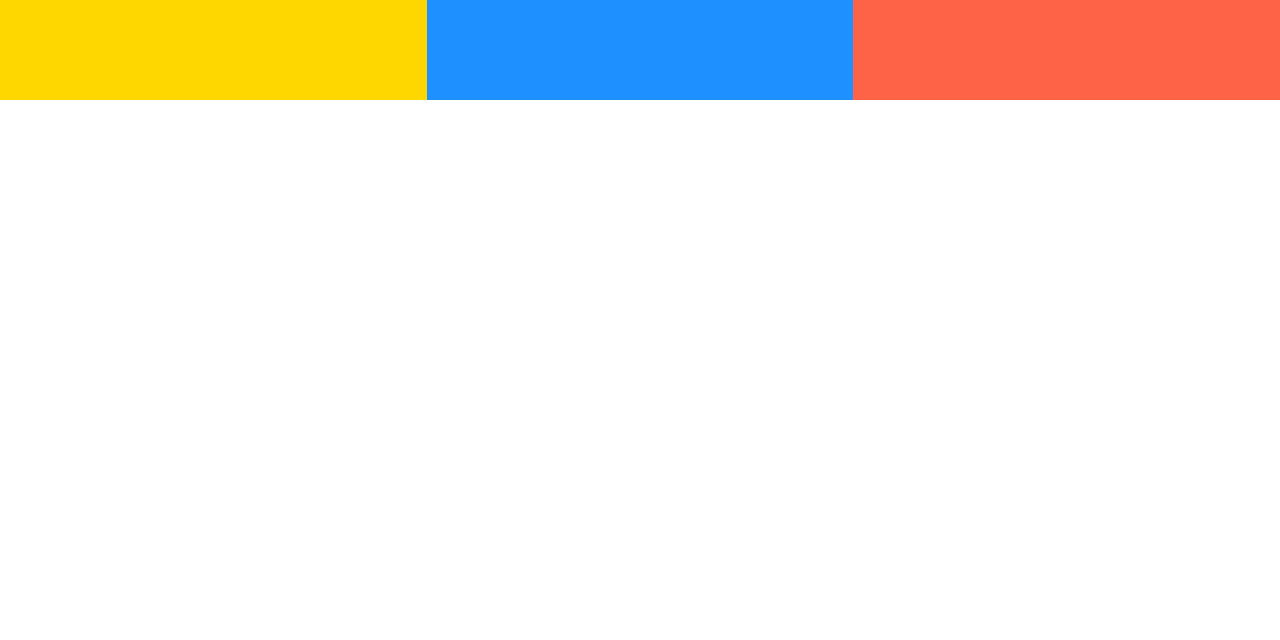
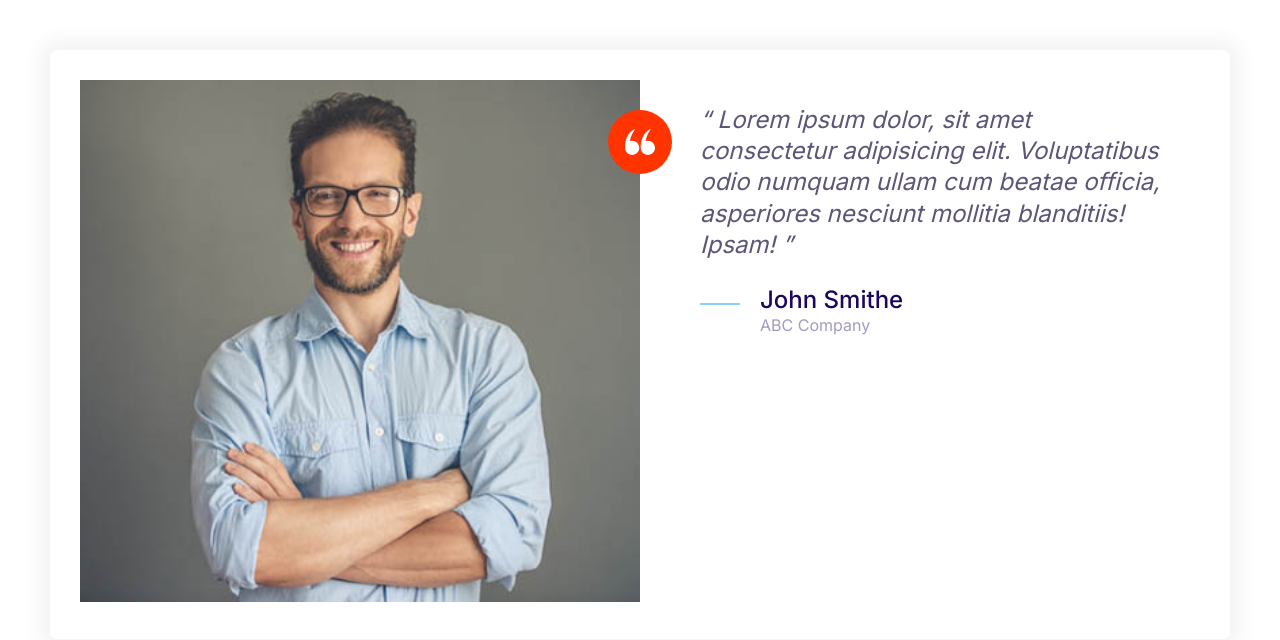
Before and after one commit to gootibi/Gootibi, a plain HTML site: page index.html in a window 1280 px wide. Drawn offline with Linux system fonts and the light colour scheme.

Commit message:
Build the testimonial component.

```diff
--- a/css/styles.css
+++ b/css/styles.css
@@ -167,8 +167,17 @@ a {
     height: 40px;
 }
 
+.icon--small {
+    width: 30px;
+    height: 30px;
+}
+
 .icon--primary {
     fill: var(--color-primary);
+}
+
+.icon--white {
+    fill: #fff;
 }
 
 .icon-container {
@@ -179,6 +188,10 @@ a {
     display: inline-flex;
     justify-content: center;
     align-items: center;
+}
+
+.icon-container--accent {
+    background: var(--color-accent);
 }
 
 /* Buttons */
@@ -449,3 +462,34 @@ a {
         grid-template-columns: repeat(3, 1fr);
     }
 }
+
+/* Testimonials */
+.testimonial {
+    padding: 3rem;
+}
+
+.testimonial__image {
+    position: relative;
+}
+
+.testimonial__image>img {
+    width: 100%;
+}
+
+.testimonial__image>.icon-container {
+    position: absolute;
+    top: 3rem;
+    right: -32px;
+}
+
+@media screen and (min-width: 767px) {
+
+    .testimonial .quote,
+    .testimonial .quote__author {
+        font-size: 2.4rem;
+    }
+
+    .testimonial .quote {
+        margin-left: 6rem;
+    }
+}
--- a/index.html
+++ b/index.html
@@ -12,11 +12,39 @@
     <link rel="stylesheet" href="css/styles.css">
 </head>
 
-<body>
-    <div class="grid grid--1x3">
-        <div style="height: 100px; background: gold;"></div>
-        <div style="height: 100px; background: dodgerblue;"></div>
-        <div style="height: 100px; background: tomato;"></div>
+<body style="padding: 5rem;">
+    <div class="card testimonial">
+        <div class="grid grid--1x2">
+            <div class="testimonial__image">
+                <img src="images/testimonial.jpg" alt="A happy, smiling customer" />
+                <span class="icon-container icon-container--accent">
+                    <svg class="icon icon--white icon--small">
+                        <use xlink:href="images/sprite.svg#quotes"></use>
+                    </svg>
+                </span>
+            </div>
+            <blockquote class="quote">
+                <p class="quote__text">
+                    Lorem ipsum dolor, sit amet consectetur adipisicing elit. Voluptatibus odio numquam ullam cum beatae
+                    officia, asperiores nesciunt mollitia blanditiis! Ipsam!
+                </p>
+                <footer>
+                    <div class="media">
+                        <div class="media__image">
+                            <svg class="icon icon--primary quote__line">
+                                <use xlink:href="images/sprite.svg#line"></use>
+                            </svg>
+                        </div>
+                        <div class="media__body">
+                            <h3 class="media__title quote__author">John Smithe</h3>
+                            <p class="quote__organization">
+                                ABC Company
+                            </p>
+                        </div>
+                    </div>
+                </footer>
+            </blockquote>
+        </div>
     </div>
 </body>
 
```
Also changed, not shown: components/testimonials.html (added, +33 -0 lines), images/testimonial.jpg (added).
